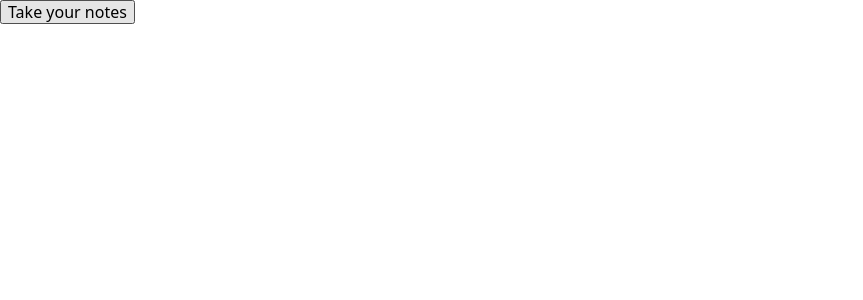
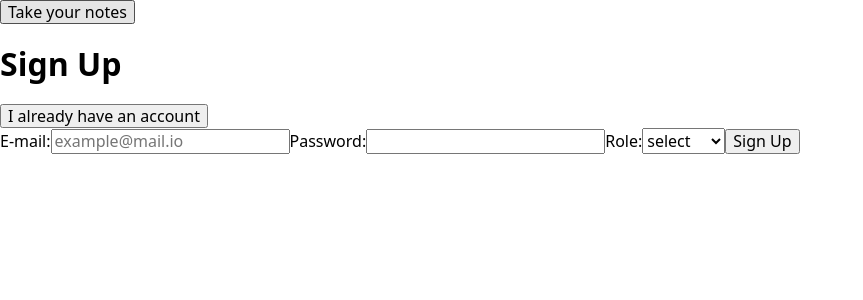
Before and after one commit to alfilister/toDo-List, a React (Vite) app in the folder Client/: page / in a window 1280 px wide. Shown: the top 300 px of the page, without its empty margins (0-863 px from the left). Built offline with nearby package versions, Linux system fonts and the light colour scheme; no server answers.

Commit message:
Firebase sync and landing logic with sign & loggin

```diff
--- a/Client/index.html
+++ b/Client/index.html
@@ -4,7 +4,7 @@
     <meta charset="UTF-8" />
     <meta name="viewport" content="width=device-width, initial-scale=1.0" />
     <script src="https://kit.fontawesome.com/388508cfa2.js" crossorigin="anonymous"></script>
-    <title>ToDo</title>
+    <title>2do List</title>
   </head>
   <body>
     <div id="root"></div>
--- a/Client/package.json
+++ b/Client/package.json
@@ -8,6 +8,7 @@
     "preview": "vite preview"
   },
   "dependencies": {
+    "firebase": "^9.8.2",
     "react": "^18.0.0",
     "react-dom": "^18.0.0",
     "react-redux": "^8.0.2",
--- /dev/null
+++ b/Client/src/Components/DailyTasks.jsx
@@ -0,0 +1,7 @@
+import React from "react";
+
+function DailyTasks() {
+  return <div>DailyTasks</div>;
+}
+
+export default DailyTasks;
--- /dev/null
+++ b/Client/src/Components/Loggin.jsx
@@ -0,0 +1,90 @@
+import React, { useState } from "react";
+import { useSelector } from "react-redux";
+
+function Loggin() {
+  const logged = useSelector((state) => state.loggin);
+
+  const [signUp, setSignUp] = useState(false);
+  const [input, setInput] = useState({
+    email: "",
+    password: "",
+    role: "select",
+  });
+
+  const handleSubmit = (e) => {
+    e.preventDefault();
+
+    setInput({
+      email: "",
+      password: "",
+      role: "select",
+    });
+
+    //THIS IS JUST ANOTHER WAY TO CAPTURE THE VALUES, BUT PERSONALLY I PREFER WITH THE HANDLEcHANGE
+
+    // setInput({
+    // email: e.target.elements.email.value,
+    // password: e.target.elements.password.value,
+    // role: e.target.elements.role.value,
+    // });
+  };
+
+  const handleChange = (e) => {
+    setInput({
+      ...input,
+      [e.target.name]: e.target.value,
+    });
+  };
+
+  return (
+    <div>
+      <h1>{!signUp ? "Sign Up" : "Loggin"}</h1>
+      <button onClick={() => setSignUp(!signUp)}>
+        {signUp ? "I want to Sign Up" : "I already have an account"}
+      </button>
+
+      <form onSubmit={(e) => handleSubmit(e)}>
+        <label>
+          E-mail:
+          <input
+            type="email"
+            // id="email"
+            name="email"
+            value={input.email}
+            placeholder="example@mail.io"
+            onChange={(e) => handleChange(e)}
+          />
+        </label>
+        <label>
+          Password:
+          <input
+            type="password"
+            // id="password"
+            name="password"
+            value={input.password}
+            onChange={(e) => handleChange(e)}
+          />
+        </label>
+
+        {!signUp && (
+          <label>
+            Role:
+            <select
+              // id="role"
+              name="role"
+              onChange={(e) => handleChange(e)}
+              value={input.role}
+            >
+              <option disabled>select</option>
+              <option value="pro">proUser</option>
+              <option value="guest">guest</option>
+            </select>
+          </label>
+        )}
+        <input type="submit" value={!signUp ? "Sign Up" : "Loggin"} />
+      </form>
+    </div>
+  );
+}
+
+export default Loggin;
--- /dev/null
+++ b/Client/src/Components/Tutorial.jsx
@@ -0,0 +1,12 @@
+import React from "react";
+import Loggin from "./Loggin";
+
+function Tutorial() {
+  return (
+    <div>
+      <Loggin />
+    </div>
+  );
+}
+
+export default Tutorial;
--- /dev/null
+++ b/Client/src/Firebase/credenciales.js
@@ -0,0 +1,14 @@
+import { initializeApp } from "firebase/app";
+
+const firebaseConfig = {
+  apiKey: "AIzaSyBjelUQ9eExcOMKvcnEeUe4aHT2jZiTBnQ",
+  authDomain: "doappauth.firebaseapp.com",
+  projectId: "doappauth",
+  storageBucket: "doappauth.appspot.com",
+  messagingSenderId: "963782832610",
+  appId: "1:963782832610:web:974a83621b1a4eb15949bb",
+};
+
+const firebaseApp = initializeApp(firebaseConfig);
+
+export default firebaseApp;
--- a/Client/src/Pages/Landing.jsx
+++ b/Client/src/Pages/Landing.jsx
@@ -1,11 +1,29 @@
 import React from "react";
+import { useSelector, useDispatch } from "react-redux";
 import { useNavigate } from "react-router-dom";
+import DailyTasks from "../Components/DailyTasks";
+import Tutorial from "../Components/Tutorial";
+
+import firebaseApp from "../Firebase/credenciales";
+import { getAuth, onAuthStateChanged } from "firebase/auth";
+import { logginStatus } from "../Redux/Actions";
+const auth = getAuth(firebaseApp);
 
 function Landing() {
+  const logged = useSelector((state) => state.loggin);
+  const dispatch = useDispatch();
   const navigate = useNavigate();
+
+  onAuthStateChanged(auth, (firebaseUser) => {
+    if (firebaseUser) {
+      dispatch(logginStatus(firebaseUser));
+    }
+  });
+
   return (
     <div>
       <button onClick={() => navigate("home")}>Take your notes</button>
+      {logged ? <DailyTasks /> : <Tutorial />}
     </div>
   );
 }
--- a/Client/src/Redux/Actions/index.jsx
+++ b/Client/src/Redux/Actions/index.jsx
@@ -2,6 +2,7 @@ export const GET_TASKS = "GET_TASKS";
 export const ADD_TASK = "ADD_TASK";
 export const MODIFY_TASK = "MODIFY_TASK";
 export const DELETE_TASK = "DELETE_TASK";
+export const LOGGIN_STATUS = "LOGGIN_STATUS";
 
 var tasks = [
   { id: 1, task: "Active task", priority: "5", status: "Active" },
@@ -73,3 +74,14 @@ export function deleteTask(payload) {
     console.log(err);
   }
 }
+
+export function logginStatus(firebaseUser) {
+  try {
+    return {
+      type: LOGGIN_STATUS,
+      payload: firebaseUser
+    };
+  } catch (err) {
+    console.log(err);
+  }
+}
--- a/Client/src/Redux/Reducer/index.jsx
+++ b/Client/src/Redux/Reducer/index.jsx
@@ -1,7 +1,14 @@
-import { GET_TASKS, ADD_TASK, MODIFY_TASK, DELETE_TASK } from "../Actions";
+import {
+  GET_TASKS,
+  ADD_TASK,
+  MODIFY_TASK,
+  DELETE_TASK,
+  LOGGIN_STATUS,
+} from "../Actions";
 
 const initialState = {
   tasks: [],
+  loggin: null,
 };
 
 function rootReducer(state = initialState, action) {
@@ -52,6 +59,19 @@ function rootReducer(state = initialState, action) {
         tasks: newList,
       };
 
+    case LOGGIN_STATUS:
+      if (!loggin) {
+        return {
+          ...state,
+          loggin: action.payload,
+        };
+      } else {
+        return {
+          ...state,
+          loggin: null,
+        };
+      }
+
     default:
       return state;
   }
```
Also changed, not shown: 1 other file (tests, documents, lock files or other folders).
